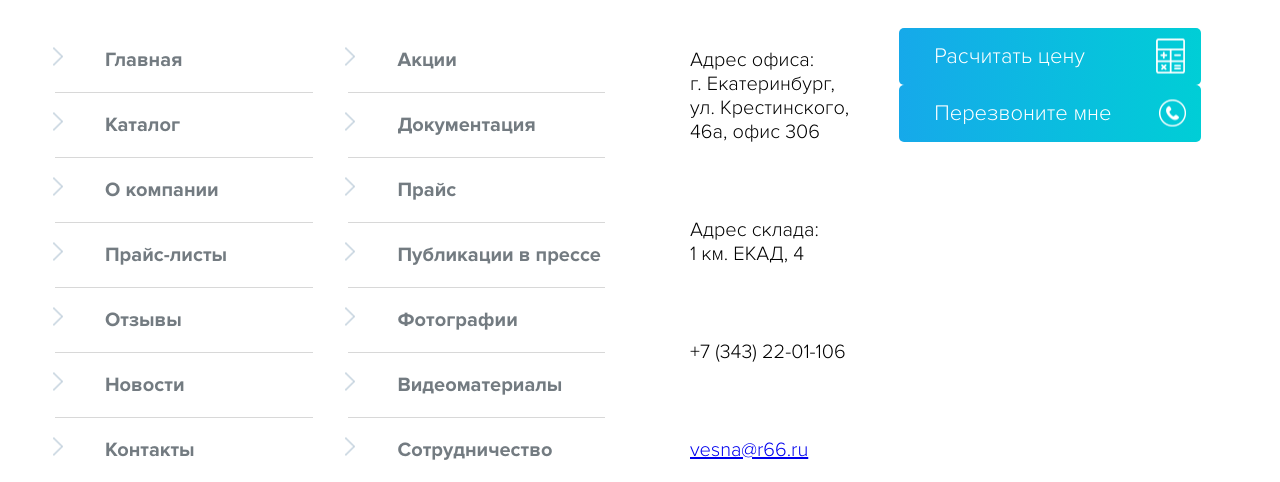
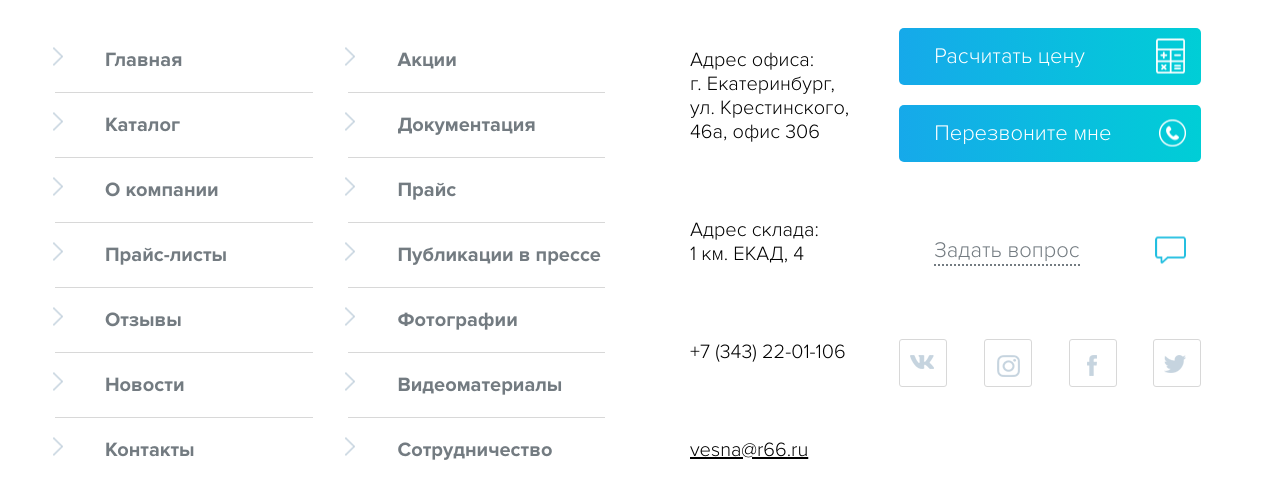
Before and after one commit to tatarianBarbarian/Vesna-K, a website: page src/index.html in a window 1280 px wide. Shown: the part 6861-7343 px from the top of the page. Drawn offline with nearby package versions, Linux system fonts and the light colour scheme; files that its build step writes are made by us from their sources.

Commit message:
Finished footer

```diff
--- a/src/sass/base/_utilities.scss
+++ b/src/sass/base/_utilities.scss
@@ -29,6 +29,9 @@
 }
 
 //Margins
+.u-mt-20 {
+    margin-top: 2rem;
+}
 
 .u-mt-30 {
     margin-top: 3rem;
@@ -50,12 +53,19 @@
     margin: 5rem 0;
 }
 
+.u-mtb-60 {
+    margin: 6rem 0;
+}
+
 //Text align
 
 .u-ta-c {
     text-align: center;
 }
 
+.u-ta-left {
+    text-align: left;
+}
 // Backgrounds
 
 .u-bg-white-blue {
@@ -75,3 +85,15 @@
 .u-c-white {
     color: $color-white;
 }
+
+.u-bb-2-dotted--grey {
+    border-bottom: 2px dotted $color-grey;
+}
+
+.u-w-full {
+    width: 100%;
+}
+
+.u-link {
+    color: black;
+}
--- a/src/sass/components/_buttons.scss
+++ b/src/sass/components/_buttons.scss
@@ -116,9 +116,12 @@
 
     &--calculate {
         @include btn_icon(-15.5rem, -0.5rem, 3rem, 3.5rem);
+        text-align: left;
+    }
 
-        text-align: left;
-        width: 100%;
+    &--ask-question {
+        color: $color-grey;
+        @include btn_icon(-0.5rem, -20.2rem, 3.1rem, 2.7rem);
     }
 }
 
--- a/src/sass/layout/_footer.scss
+++ b/src/sass/layout/_footer.scss
@@ -28,5 +28,33 @@
         display: flex;
         flex-direction: column;
         align-items: flex-start;
+        // justify-content: space-between;
+    }
+
+    &__socials {
+        display: flex;
+        width: 100%;
+        justify-content: space-between;
+    }
+
+    &__social {
+        width: 4.8rem;
+        height: 4.8rem;
+        border: 1px solid $color-grey-light;
+        border-radius: 3px;
+        background: url($sprite-soc) no-repeat;
+
+        &--vk {
+            background-position: -15rem 0;
+        }
+        &--inst {
+            background-position: -4.3rem 0;
+        }
+        &--fb {
+            background-position: 0.2rem 0;
+        }
+        &--twitter {
+            background-position: -9.8rem 0;
+        }
     }
 }
--- a/src/templates/footer.html
+++ b/src/templates/footer.html
@@ -27,12 +27,18 @@
         <p class="u-mt-50">Адрес склада:
             <br> 1 км. ЕКАД, 4</p>
         <p class="u-mt-50">+7 (343) 22-01-106</p>
-        <a class="u-mt-50" href="mailto:vesna@r66.ru">vesna@r66.ru</a>
+        <a class="u-mt-50 u-link" href="mailto:vesna@r66.ru">vesna@r66.ru</a>
     </div>
     <!-- Связаться -->
     <div class="main-footer__contacts">
-        <button class="btn btn--calculate btn--gradient">Расчитать цену </button>
-        <button class="btn btn--callme btn--gradient">Перезвоните мне</button>
-
+        <button class="btn btn--calculate btn--gradient u-w-full ">Расчитать цену </button>
+        <button class="btn btn--callme btn--gradient u-mt-20">Перезвоните мне</button>
+        <button class="btn btn--ask-question u-w-full u-ta-left u-mtb-60"><span class="u-bb-2-dotted--grey">Задать вопрос</span></button>
+        <div class="main-footer__socials">
+            <a href="#" class="main-footer__social main-footer__social--vk"><span class="visually-hidden">Наш вконтакте</span></a>
+            <a href="#" class="main-footer__social main-footer__social--inst"><span class="visually-hidden">Наш инстаграм</span></a>
+            <a href="#" class="main-footer__social main-footer__social--fb"><span class="visually-hidden">Наш фейсбук</span></a>
+            <a href="#" class="main-footer__social main-footer__social--twitter"><span class="visually-hidden">Наш твиттер</span></a>
+        </div>
     </div>
 </footer>
```
Also changed, not shown: src/sass/abstracts/_variables.scss (+1 -0 lines), build/css/style.css, build/index.html, src/img/sprite_socials_index.png (added). Lines whose indentation alone changed are shown as unchanged.
